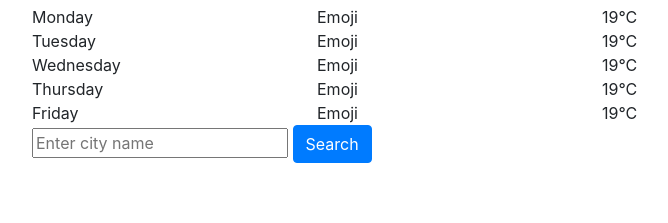
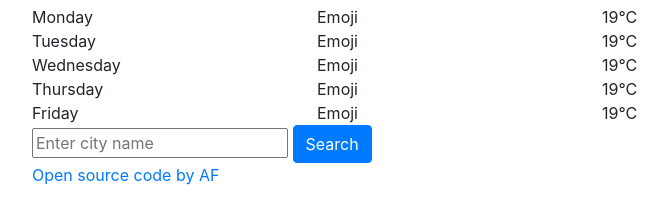
Before and after one commit to anetfal/WeatherApp2022, a website built with Parcel: page index.html in a window 1280 px wide. Shown: the part 97-320 px from the top of the page, without its empty margins (53-721 px from the left). Built offline with nearby package versions, Linux system fonts and the light colour scheme.

Commit message:
Update index.html
added github link

```diff
--- a/index.html
+++ b/index.html
@@ -83,6 +83,12 @@
       <div>
         <input type="text" placeholder="Enter city name" id="exampleInputEmail1" aria-describedby="emailHelp">
       <button type="submit" class="btn btn-primary">Search</button>
+
+      <div>
+      <a href="https://github.com/anetfal/WeatherApp2022/">
+         Open source code by AF
+      </a>
+         </div>
    </div>
    </form>
 </body>
```
